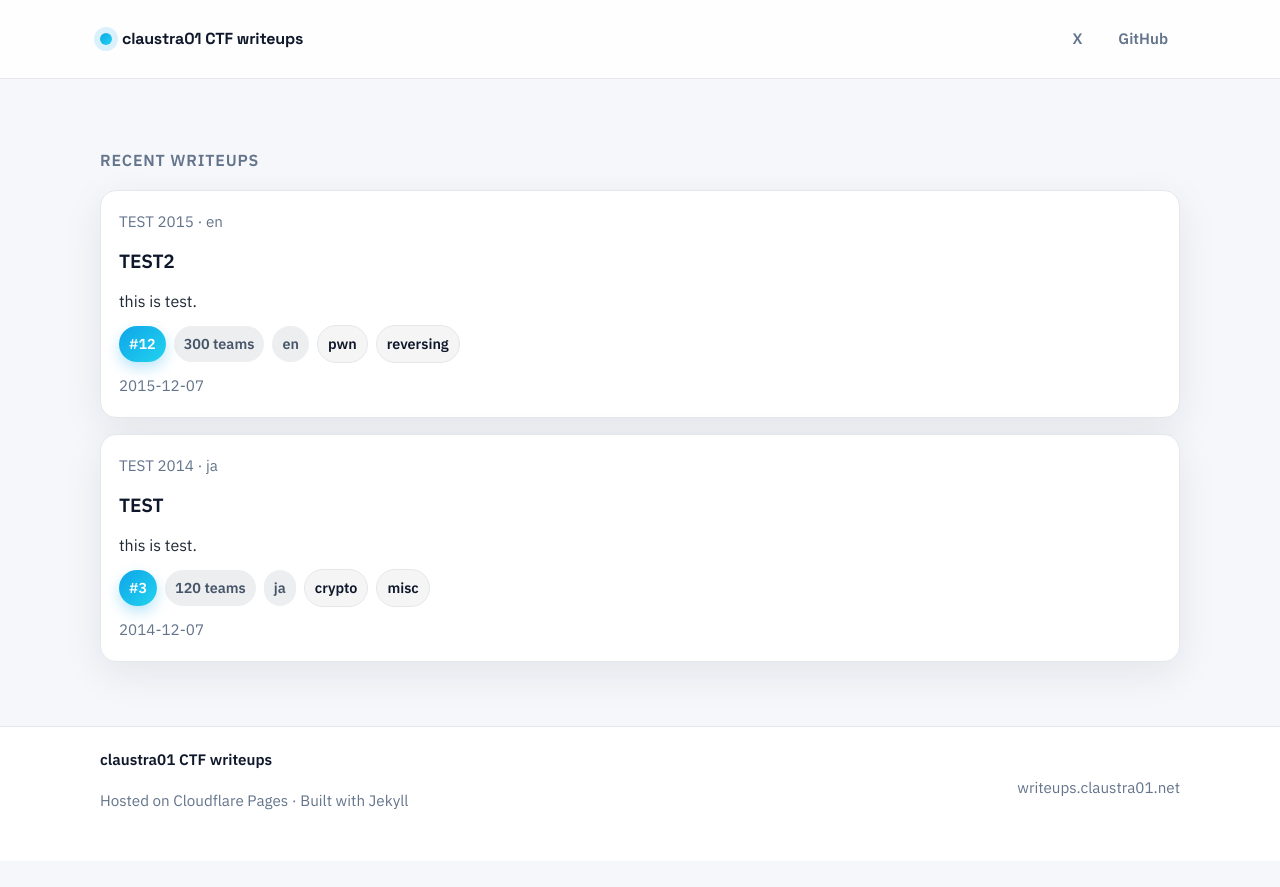
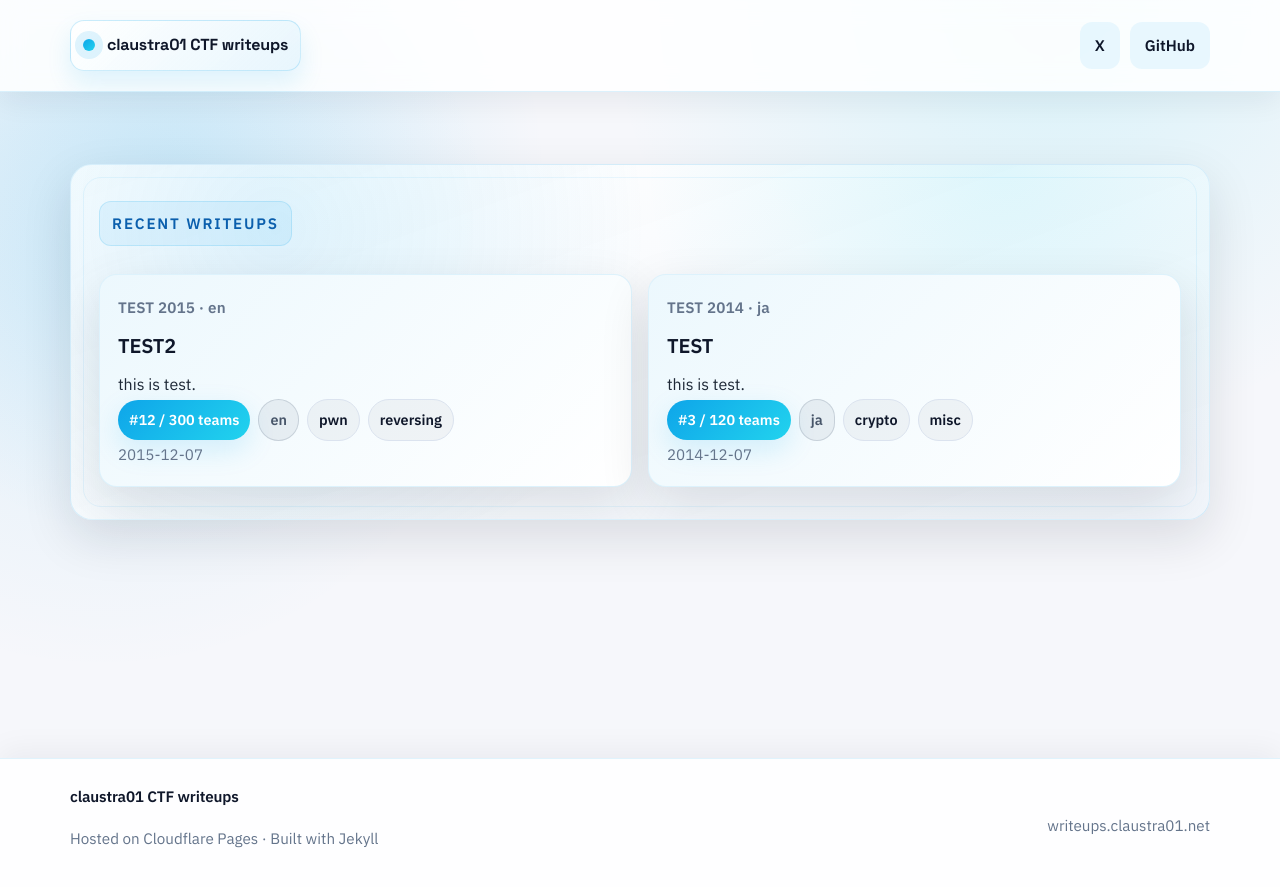
Before and after one commit to claustra01/my-ctf-writeups, a Jekyll site: the page built from index.md, in a window 1280 px wide. Shown: the top 887 px of the page. Built offline with Jekyll 4.4.1, drawn with Linux system fonts in a browser that asks for light colours.

Commit message:
update: styles

```diff
--- a/_layouts/default.html
+++ b/_layouts/default.html
@@ -25,8 +25,10 @@
       </div>
     </header>
 
-    <main class="container page-body">
-      {{ content }}
+    <main class="page-body">
+      <div class="container content-wrap">
+        {{ content }}
+      </div>
     </main>
 
     <footer class="site-footer">
--- a/assets/css/main.css
+++ b/assets/css/main.css
@@ -1,12 +1,14 @@
 :root {
   --bg: #f6f7fb;
   --panel: #ffffff;
+  --panel-soft: #eef4fb;
   --text: #0f172a;
   --muted: #64748b;
   --accent: #0ea5e9;
   --accent-2: #22d3ee;
-  --border: #e5e7eb;
-  --shadow: 0 12px 40px rgba(15, 23, 42, 0.08);
+  --border: #dbe3ef;
+  --shadow: 0 18px 50px rgba(15, 23, 42, 0.12);
+  --shadow-soft: 0 10px 28px rgba(14, 165, 233, 0.15);
   --mono: "IBM Plex Mono", "SFMono-Regular", Menlo, Consolas, monospace;
 }
 
@@ -14,19 +16,26 @@
   box-sizing: border-box;
 }
 
+html, body {
+  min-height: 100%;
+}
+
 body {
   margin: 0;
-  background: var(--bg);
+  background:
+    radial-gradient(circle at 14% 20%, rgba(14, 165, 233, 0.14), transparent 28%),
+    radial-gradient(circle at 82% 0%, rgba(34, 211, 238, 0.14), transparent 32%),
+    var(--bg);
   color: var(--text);
   font-family: "IBM Plex Sans", "Noto Sans JP", "Hiragino Sans", "Hiragino Kaku Gothic ProN", sans-serif;
-  line-height: 1.7;
+  line-height: 1.8;
   -webkit-font-smoothing: antialiased;
 }
 
 a {
   color: inherit;
   text-decoration: none;
-  transition: color 150ms ease, background 150ms ease, border-color 150ms ease;
+  transition: color 150ms ease, background 150ms ease, border-color 150ms ease, transform 150ms ease;
 }
 
 a:hover {
@@ -34,33 +43,60 @@ a:hover {
 }
 
 .container {
-  width: min(1080px, 100% - 32px);
+  width: min(1140px, 100% - 48px);
   margin: 0 auto;
+}
+
+.page {
+  min-height: 100vh;
+  display: flex;
+  flex-direction: column;
+  position: relative;
+  isolation: isolate;
+  overflow-x: hidden;
+}
+
+.page::before {
+  content: "";
+  position: absolute;
+  inset: 0;
+  background: radial-gradient(circle at 8% 30%, rgba(14, 165, 233, 0.12), transparent 30%);
+  pointer-events: none;
+  z-index: 0;
+  opacity: 0.8;
 }
 
 .site-header {
   position: sticky;
   top: 0;
   z-index: 10;
-  backdrop-filter: blur(8px);
+  backdrop-filter: blur(12px);
   background: rgba(255, 255, 255, 0.85);
-  border-bottom: 1px solid var(--border);
+  border-bottom: 1px solid rgba(14, 165, 233, 0.14);
+  box-shadow: 0 8px 30px rgba(15, 23, 42, 0.07);
 }
 
 .header-inner {
   display: flex;
   align-items: center;
   justify-content: space-between;
-  padding: 18px 0;
+  padding: 20px 0;
+  position: relative;
+  z-index: 1;
 }
 
 .brand {
   display: inline-flex;
   align-items: center;
-  gap: 10px;
+  gap: 12px;
+  padding: 10px 12px;
+  border: 1px solid rgba(14, 165, 233, 0.2);
+  border-radius: 14px;
   font-family: "Space Grotesk", "IBM Plex Sans", sans-serif;
   font-weight: 700;
   letter-spacing: -0.01em;
+  background: linear-gradient(135deg, rgba(255, 255, 255, 0.95), rgba(14, 165, 233, 0.08));
+  box-shadow: 0 12px 24px rgba(14, 165, 233, 0.12);
 }
 
 .brand .dot {
@@ -68,37 +104,88 @@ a:hover {
   height: 12px;
   border-radius: 999px;
   background: linear-gradient(135deg, var(--accent), var(--accent-2));
-  box-shadow: 0 0 0 6px rgba(14, 165, 233, 0.15);
+  box-shadow: 0 0 0 8px rgba(14, 165, 233, 0.12);
   display: inline-block;
+}
+
+.brand-text {
+  display: inline-flex;
+  align-items: center;
+  gap: 6px;
 }
 
 .nav-links {
   display: inline-flex;
   align-items: center;
-  gap: 12px;
+  gap: 10px;
 }
 
 .nav-links a {
-  padding: 8px 12px;
-  border-radius: 10px;
-  color: var(--muted);
-  font-weight: 600;
-  font-size: 0.95rem;
+  padding: 9px 14px;
+  border-radius: 12px;
+  color: var(--text);
+  font-weight: 700;
+  font-size: 0.96rem;
+  border: 1px solid transparent;
+  background: rgba(14, 165, 233, 0.08);
 }
 
 .nav-links a:hover {
-  color: var(--text);
-  background: rgba(14, 165, 233, 0.08);
+  color: var(--accent);
+  border-color: rgba(14, 165, 233, 0.35);
+  box-shadow: 0 10px 22px rgba(14, 165, 233, 0.18);
 }
 
 .page-body {
-  padding: 40px 0 64px;
+  flex: 1;
+  padding: 72px 0 88px;
+  position: relative;
+  z-index: 1;
+}
+
+.content-wrap {
+  position: relative;
+  isolation: isolate;
+  background: linear-gradient(160deg, rgba(255, 255, 255, 0.96), rgba(240, 245, 251, 0.92));
+  border: 1px solid rgba(14, 165, 233, 0.14);
+  border-radius: 22px;
+  padding: 32px 28px;
+  box-shadow: var(--shadow);
+  overflow: hidden;
+}
+
+.content-wrap::before {
+  content: "";
+  position: absolute;
+  inset: 0;
+  background:
+    radial-gradient(circle at 18% 18%, rgba(14, 165, 233, 0.12), transparent 38%),
+    radial-gradient(circle at 82% 0%, rgba(34, 211, 238, 0.12), transparent 36%);
+  z-index: 0;
+  pointer-events: none;
+}
+
+.content-wrap::after {
+  content: "";
+  position: absolute;
+  inset: 12px;
+  border: 1px solid rgba(14, 165, 233, 0.08);
+  border-radius: 18px;
+  z-index: 0;
+  pointer-events: none;
+}
+
+.content-wrap > * {
+  position: relative;
+  z-index: 1;
 }
 
 .site-footer {
-  border-top: 1px solid var(--border);
-  padding: 20px 0 32px;
-  background: #fff;
+  border-top: 1px solid rgba(14, 165, 233, 0.12);
+  padding: 24px 0 32px;
+  background: rgba(255, 255, 255, 0.9);
+  box-shadow: 0 -8px 28px rgba(15, 23, 42, 0.05);
+  margin-top: auto;
 }
 
 .footer-inner {
@@ -109,86 +196,81 @@ a:hover {
   font-size: 0.95rem;
 }
 
+.brandline {
+  margin: 0 0 4px 0;
+  font-weight: 700;
+  letter-spacing: -0.01em;
+}
+
 .muted {
   color: var(--muted);
 }
 
-.brandline {
-  margin: 0 0 4px 0;
-  font-weight: 600;
-}
-
-.hero {
-  background: linear-gradient(135deg, rgba(14, 165, 233, 0.1), rgba(34, 211, 238, 0.18));
-  border: 1px solid rgba(14, 165, 233, 0.24);
-  border-radius: 20px;
-  padding: 28px;
-  box-shadow: var(--shadow);
-}
-
-.hero .eyebrow {
-  font-size: 0.9rem;
-  color: var(--muted);
+.section-title {
+  margin: 4px 0 16px;
+  display: inline-flex;
+  align-items: center;
+  gap: 8px;
+  padding: 8px 12px;
+  background: rgba(14, 165, 233, 0.08);
+  border: 1px solid rgba(14, 165, 233, 0.16);
+  border-radius: 12px;
+  font-size: 0.95rem;
+  letter-spacing: 0.12em;
   text-transform: uppercase;
-  letter-spacing: 0.04em;
-  margin: 0 0 8px 0;
-  display: inline-block;
-}
-
-.hero h1 {
-  margin: 0 0 10px 0;
-  font-size: clamp(28px, 5vw, 40px);
-  letter-spacing: -0.01em;
-}
-
-.hero .lede {
-  margin: 0 0 16px 0;
-  color: #0f172a;
-  max-width: 720px;
-}
-
-.hero-meta {
-  display: flex;
-  gap: 12px;
-  flex-wrap: wrap;
-  color: var(--muted);
-  font-weight: 600;
-}
-
-.section-title {
-  margin: 28px 0 12px 0;
-  font-size: 1rem;
-  letter-spacing: 0.05em;
-  color: var(--muted);
-  text-transform: uppercase;
+  color: #0b5fad;
 }
 
 .card-grid {
-  display: flex;
-  flex-direction: column;
+  display: grid;
+  grid-template-columns: repeat(auto-fit, minmax(280px, 1fr));
   gap: 16px;
-  margin-top: 16px;
+  margin-top: 12px;
 }
 
 .card {
   background: var(--panel);
-  border: 1px solid var(--border);
-  border-radius: 16px;
+  border: 1px solid rgba(14, 165, 233, 0.14);
+  border-radius: 18px;
   padding: 18px;
   box-shadow: var(--shadow);
-  display: flex;
-  flex-direction: column;
-  gap: 10px;
+  position: relative;
+  overflow: hidden;
+  transition: transform 180ms ease, box-shadow 180ms ease, border-color 180ms ease;
+}
+
+.card::before {
+  content: "";
+  position: absolute;
+  inset: 0;
+  background: linear-gradient(135deg, rgba(14, 165, 233, 0.08), rgba(255, 255, 255, 0));
+  z-index: 0;
+}
+
+.card:hover {
+  transform: translateY(-3px);
+  border-color: rgba(14, 165, 233, 0.45);
+  box-shadow: 0 16px 44px rgba(15, 23, 42, 0.16);
+}
+
+.card > * {
+  position: relative;
+  z-index: 1;
 }
 
 .card-meta {
   color: var(--muted);
   font-size: 0.95rem;
+  font-weight: 700;
+  display: inline-flex;
+  align-items: center;
+  gap: 6px;
+  letter-spacing: 0.01em;
 }
 
 .card h2 {
-  margin: 0;
-  font-size: 1.2rem;
+  margin: 6px 0 6px;
+  font-size: 1.25rem;
   letter-spacing: -0.01em;
 }
 
@@ -214,8 +296,24 @@ a:hover {
 .meta-line {
   display: flex;
   align-items: center;
+  gap: 10px;
+  flex-wrap: wrap;
+}
+
+.eyebrow {
+  font-size: 0.9rem;
+  color: var(--muted);
+  letter-spacing: 0.08em;
+  text-transform: uppercase;
+  font-weight: 700;
+}
+
+.hero-meta {
+  display: flex;
+  align-items: center;
   gap: 8px;
   flex-wrap: wrap;
+  margin-top: 6px;
 }
 
 .meta-chips {
@@ -229,23 +327,19 @@ a:hover {
   display: inline-flex;
   align-items: center;
   gap: 6px;
-  padding: 6px 10px;
+  padding: 7px 11px;
   border-radius: 999px;
   font-size: 0.9rem;
-  font-weight: 600;
-  background: rgba(14, 165, 233, 0.14);
+  font-weight: 700;
+  background: rgba(14, 165, 233, 0.12);
   color: #0b5fad;
+  border: 1px solid rgba(14, 165, 233, 0.2);
 }
 
 .pill.subtle {
-  background: rgba(99, 115, 129, 0.12);
+  background: rgba(100, 116, 139, 0.1);
   color: #475569;
-}
-
-.pill.stat {
-  background: linear-gradient(135deg, var(--accent), var(--accent-2));
-  color: #fff;
-  box-shadow: 0 6px 14px rgba(14, 165, 233, 0.28);
+  border-color: rgba(100, 116, 139, 0.24);
 }
 
 .pill.ghost {
@@ -254,35 +348,84 @@ a:hover {
   border: 1px solid var(--border);
 }
 
+.pill.stat {
+  background: linear-gradient(135deg, var(--accent), var(--accent-2));
+  color: #fff;
+  border: none;
+  box-shadow: var(--shadow-soft);
+}
+
 .writeup {
   background: var(--panel);
-  border-radius: 20px;
-  border: 1px solid var(--border);
-  padding: 24px;
+  border-radius: 22px;
+  border: 1px solid rgba(14, 165, 233, 0.14);
+  padding: 26px 22px;
   box-shadow: var(--shadow);
+  position: relative;
+  overflow: hidden;
+}
+
+.writeup::before {
+  content: "";
+  position: absolute;
+  inset: 0;
+  background: linear-gradient(180deg, rgba(14, 165, 233, 0.08), rgba(255, 255, 255, 0));
+  z-index: 0;
+  pointer-events: none;
+}
+
+.writeup > * {
+  position: relative;
+  z-index: 1;
+}
+
+.back-link {
+  display: inline-flex;
+  align-items: center;
+  gap: 8px;
+  font-weight: 700;
+  color: var(--muted);
+  margin-bottom: 10px;
+  transition: color 150ms ease, transform 150ms ease;
+}
+
+.back-link:hover {
+  color: var(--accent);
+  transform: translateX(-2px);
 }
 
 .writeup-hero {
-  margin-bottom: 12px;
+  margin-bottom: 14px;
+  display: flex;
+  flex-direction: column;
+  gap: 6px;
 }
 
 .writeup h1 {
-  margin: 6px 0 8px 0;
-  font-size: clamp(26px, 4vw, 34px);
+  margin: 6px 0 0;
+  font-size: clamp(28px, 5vw, 36px);
+  letter-spacing: -0.02em;
 }
 
 .writeup-stats {
   display: grid;
-  grid-template-columns: repeat(auto-fit, minmax(180px, 1fr));
+  grid-template-columns: repeat(auto-fit, minmax(220px, 1fr));
   gap: 12px;
-  margin: 10px 0 18px;
+  margin: 14px 0 18px;
 }
 
 .stat-block {
   background: rgba(14, 165, 233, 0.06);
-  border: 1px solid rgba(14, 165, 233, 0.18);
-  border-radius: 14px;
-  padding: 10px 12px;
+  border: 1px solid rgba(14, 165, 233, 0.16);
+  border-radius: 16px;
+  padding: 12px 14px;
+  box-shadow: 0 8px 24px rgba(15, 23, 42, 0.08);
+}
+
+.stat-block.highlight {
+  background: linear-gradient(135deg, rgba(14, 165, 233, 0.16), rgba(34, 211, 238, 0.12));
+  border-color: rgba(14, 165, 233, 0.4);
+  box-shadow: var(--shadow-soft);
 }
 
 .stat-block.wide {
@@ -293,41 +436,40 @@ a:hover {
   color: var(--muted);
   font-size: 0.9rem;
   margin-bottom: 4px;
+  text-transform: uppercase;
+  letter-spacing: 0.05em;
 }
 
 .stat-value {
-  font-weight: 700;
+  font-weight: 800;
   letter-spacing: -0.01em;
 }
 
-.back-link {
+.stat-value.result {
+  font-size: 1.3rem;
   display: inline-flex;
-  align-items: center;
+  align-items: baseline;
   gap: 6px;
-  font-weight: 600;
-  color: var(--muted);
-  margin-bottom: 6px;
-}
-
-.back-link:hover {
-  color: var(--accent);
 }
 
 .writeup-body {
-  margin-top: 16px;
+  margin-top: 18px;
+  color: var(--text);
 }
 
 .markdown-body h2 {
-  margin-top: 26px;
-  margin-bottom: 8px;
+  margin-top: 28px;
+  margin-bottom: 10px;
 }
 
 .markdown-body h3 {
   margin-top: 20px;
-  margin-bottom: 6px;
+  margin-bottom: 8px;
 }
 
-.markdown-body p, .markdown-body ul, .markdown-body ol {
+.markdown-body p,
+.markdown-body ul,
+.markdown-body ol {
   margin-top: 0;
   margin-bottom: 14px;
 }
@@ -344,7 +486,7 @@ a:hover {
   background: #0f172a;
   color: #e2e8f0;
   padding: 14px;
-  border-radius: 10px;
+  border-radius: 12px;
   overflow-x: auto;
   font-family: var(--mono);
   border: 1px solid rgba(226, 232, 240, 0.12);
@@ -367,19 +509,35 @@ a:hover {
   margin-bottom: 6px;
 }
 
+@media (max-width: 900px) {
+  .container {
+    width: 100%;
+    padding: 0 16px;
+  }
+}
+
 @media (max-width: 720px) {
-  .header-inner, .footer-inner {
+  .header-inner,
+  .footer-inner {
     flex-direction: column;
     align-items: flex-start;
-    gap: 8px;
+    gap: 10px;
+  }
+
+  .page-body {
+    padding: 48px 0 64px;
+  }
+
+  .content-wrap {
+    padding: 22px 18px;
+  }
+
+  .card-grid {
+    grid-template-columns: 1fr;
   }
 
   .nav-links {
     width: 100%;
-    gap: 8px;
-  }
-
-  .nav-links a {
-    padding: 8px 10px;
+    flex-wrap: wrap;
   }
 }
--- a/index.md
+++ b/index.md
@@ -15,8 +15,11 @@ permalink: /
     <p class="card-summary">{{ writeup.summary | default: writeup.excerpt | strip_html | truncate: 150 }}</p>
     {% if writeup.rank or writeup.total_teams or writeup.language or writeup.tags %}
     <div class="meta-chips">
-      {% if writeup.rank %}<span class="pill stat">#{{ writeup.rank }}</span>{% endif %}
-      {% if writeup.total_teams %}<span class="pill subtle">{{ writeup.total_teams }} teams</span>{% endif %}
+      {% if writeup.rank or writeup.total_teams %}
+      <span class="pill stat">
+        {% if writeup.rank %}#{{ writeup.rank }}{% endif %}{% if writeup.total_teams %}{% if writeup.rank %} / {% endif %}{{ writeup.total_teams }} teams{% endif %}
+      </span>
+      {% endif %}
       {% if writeup.language %}<span class="pill subtle">{{ writeup.language }}</span>{% endif %}
       {% if writeup.tags %}
         {% for tag in writeup.tags %}
```
Also changed, not shown: _layouts/writeup.html (+12 -18 lines).
